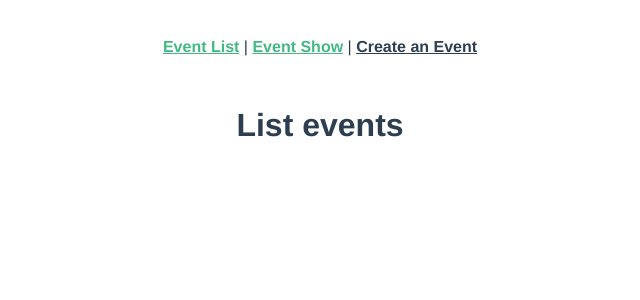
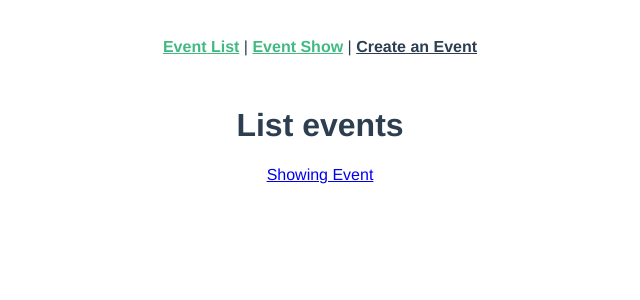
Before and after one commit to vijayvardhan94/eventLists, a Vue app: page /#/ in a window 1280 px wide. Shown: the top 300 px of the page, without its empty margins (320-960 px from the left). Built offline with nearby package versions, Linux system fonts and the light colour scheme.

Commit message:
dynamic routes

```diff
--- a/src/router/index.js
+++ b/src/router/index.js
@@ -7,13 +7,14 @@ import EventShow from "../views/EventShow.vue";
 Vue.use(VueRouter);
 
 const routes = [
+  // mode: "history", look into history.pushstate API
   {
     path: "/",
     name: "event-list",
     component: EventList,
   },
   {
-    path: "/event/:eventname",
+    path: "/event/:id",
     name: "event-show",
     component: EventShow,
     props: true,
--- a/src/views/EventList.vue
+++ b/src/views/EventList.vue
@@ -1,5 +1,8 @@
 <template>
   <div>
     <h1>List events</h1>
+    <router-link :to="{ name: 'event-show', params: { id: '1' } }"
+      >Showing Event</router-link
+    >
   </div>
 </template>
--- a/src/views/EventShow.vue
+++ b/src/views/EventShow.vue
@@ -1,12 +1,12 @@
 <template>
   <div>
     <h1>Show events</h1>
-    <p>Welcome to {{ eventname }}</p>
+    <p>Welcome to #{{ id }}</p>
   </div>
 </template>
 
 <script>
 export default {
-  props: ["eventname"],
+  props: ["id"],
 };
 </script>
```
